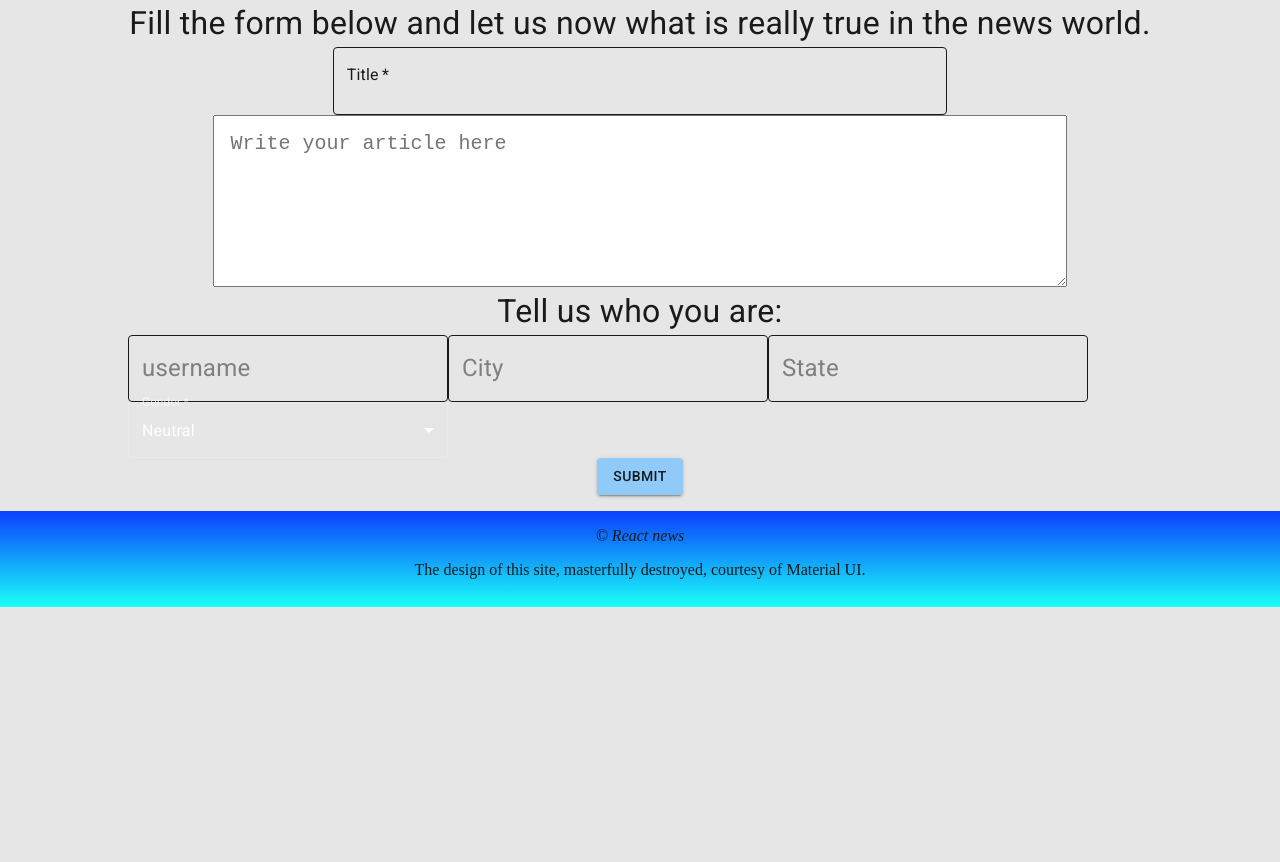
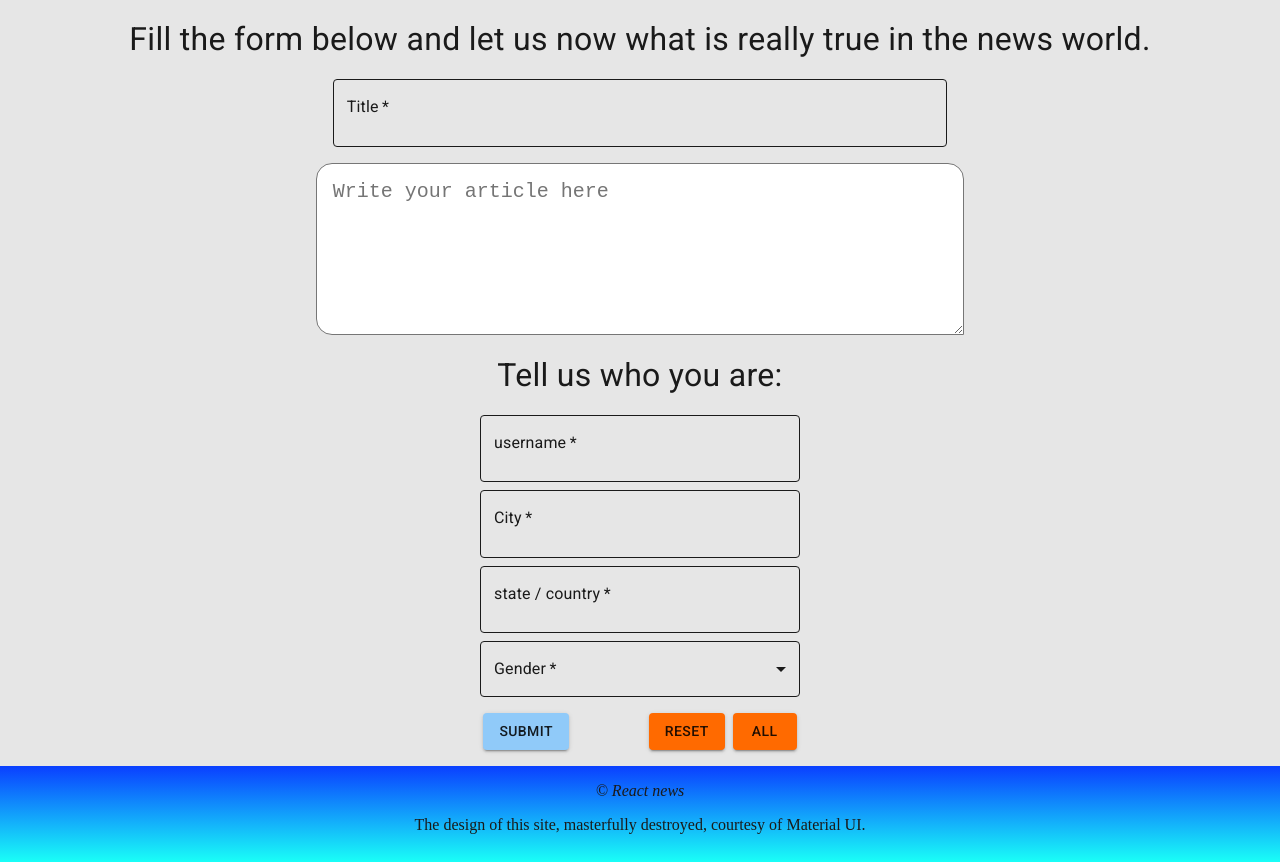
Before and after one commit to eckofox1981/news-reactor, a React (Vite) app: page /write in a window 1280 px wide. Shown: the part 254-1116 px from the top of the page. Before the commit the page ends 861 px from the top, so only its background shows below. Built offline with nearby package versions, Linux system fonts and the light colour scheme.

Commit message:
worked on styling EditArticle.jsx

```diff
--- a/src/pages/EditArticle.jsx
+++ b/src/pages/EditArticle.jsx
@@ -11,12 +11,30 @@ import {
 } from "@mui/material";
 import TextareaAutosize from "@mui/material/TextareaAutosize";
 import TextField from "@mui/material/TextField";
-
-const handleChange = (e) => {
-  console.log("handleChange" + e);
-};
+import { useState } from "react";
 
 export function EditArticle() {
+  const [title, setTitle] = useState("");
+  const [body, setBody] = useState("");
+  const [username, setUsername] = useState("");
+  const [city, setCity] = useState("");
+  const [state, setState] = useState("");
+  const [gender, setGender] = useState("");
+
+  const resetArticleInputs = () => {
+    setTitle("");
+    setBody("");
+  };
+
+  const resetAll = () => {
+    setTitle("");
+    setBody("");
+    setUsername("");
+    setCity("");
+    setState("");
+    setGender("neutral");
+  };
+
   return (
     <main>
       <Container
@@ -26,6 +44,7 @@ export function EditArticle() {
           display: "flex",
           flexDirection: "column",
           alignItems: "center",
+          gap: 2,
         }}
       >
         <Typography
@@ -43,11 +62,11 @@ export function EditArticle() {
         </Typography>
         <TextField
           required
+          value={title}
           variant="outlined"
           autoComplete="off"
           placeholder="Title"
           label="Title"
-          sx={{ width: "60%", color: "var(--text-color)" }}
           slotProps={{
             input: {
               sx: {
@@ -82,13 +101,25 @@ export function EditArticle() {
               },
             },
           }}
+          onChange={(e) => {
+            setTitle(e.target.value);
+          }}
         />
         <TextareaAutosize
+          value={body}
           aria-label="minimum-height"
           minRows={6}
           minLength={100}
           placeholder="Write your article here"
-          style={{ width: "80%", padding: "1rem", fontSize: "1.25rem" }}
+          style={{
+            width: "60%",
+            padding: "1rem",
+            fontSize: "1.25rem",
+            borderRadius: "1rem 1rem 0 1rem ",
+          }}
+          onChange={(e) => {
+            setBody(e.target.value);
+          }}
         />
         <Typography
           variant="body1"
@@ -96,11 +127,13 @@ export function EditArticle() {
         >
           Tell us who you are:
         </Typography>
-        <Box>
+        <Box sx={{ display: "flex", flexDirection: "column", gap: 1 }}>
           <TextField
             required
+            value={username}
             autoComplete="off"
             placeholder="username"
+            label="username"
             style={{ width: "20rem" }}
             slotProps={{
               input: {
@@ -136,9 +169,14 @@ export function EditArticle() {
                 },
               },
             }}
+            onChange={(e) => {
+              setUsername(e.target.value);
+            }}
           />
           <TextField
             required
+            value={city}
+            label="City"
             autoComplete="off"
             placeholder="City"
             style={{ width: "20rem" }}
@@ -176,11 +214,14 @@ export function EditArticle() {
                 },
               },
             }}
+            onChange={(e) => setCity(e.target.value)}
           />
           <TextField
             required
+            value={state}
             autoComplete="off"
-            placeholder="State"
+            label="state / country"
+            placeholder="State / country"
             style={{ width: "20rem" }}
             slotProps={{
               input: {
@@ -216,18 +257,53 @@ export function EditArticle() {
                 },
               },
             }}
+            onChange={(e) => {
+              setState(e.target.value);
+            }}
           />
-          <FormControl fullWidth required>
-            <InputLabel id="gender-select-label">Gender</InputLabel>
+          <FormControl
+            fullWidth
+            required
+            sx={{
+              width: "20rem",
+              "& .MuiOutlinedInput-root": {
+                color: "var(--text-color)", // selected text
+                "& fieldset": {
+                  borderColor: "var(--text-color)", // default border
+                },
+                "&:hover fieldset": {
+                  borderColor: "var(--text-color)", // hover border
+                },
+                "&.Mui-focused fieldset": {
+                  borderColor: "var(--text-color)", // focused border
+                },
+              },
+            }}
+          >
+            <InputLabel
+              id="gender-select-label"
+              sx={{
+                color: "var(--text-color)",
+                "&.Mui-focused": {
+                  color: "var(--text-color)",
+                },
+              }}
+            >
+              Gender
+            </InputLabel>
+
             <Select
               labelId="gender-select-label"
               id="gender-select"
-              value={"neutral"}
+              value={gender}
               label="Gender"
               onChange={(e) => {
-                handleChange(e.target.value);
+                setGender(e.target.value);
               }}
-              style={{ width: "20rem" }}
+              sx={{
+                color: "var(--text-color)", // selected text
+                "& .MuiSelect-icon": { color: "var(--text-color)" }, // the dropdown arrow
+              }}
             >
               <MenuItem value={"neutral"}>Neutral</MenuItem>
               <MenuItem value={"male"}>Male</MenuItem>
@@ -235,7 +311,38 @@ export function EditArticle() {
             </Select>
           </FormControl>
         </Box>
-        <Button variant="contained">Submit</Button>
+        <Box
+          sx={{
+            display: "flex",
+            alignItems: "center",
+          }}
+        >
+          <Button variant="contained">Submit</Button>
+          <Button
+            variant="contained"
+            sx={{
+              backgroundColor: "var(--special-color)",
+              marginLeft: "5rem",
+            }}
+            onClick={() => {
+              resetArticleInputs();
+            }}
+          >
+            Reset
+          </Button>
+          <Button
+            variant="contained"
+            sx={{
+              backgroundColor: "var(--special-color)",
+              marginLeft: "0.5rem",
+            }}
+            onClick={() => {
+              resetAll();
+            }}
+          >
+            All
+          </Button>
+        </Box>
       </Container>
     </main>
   );
```
